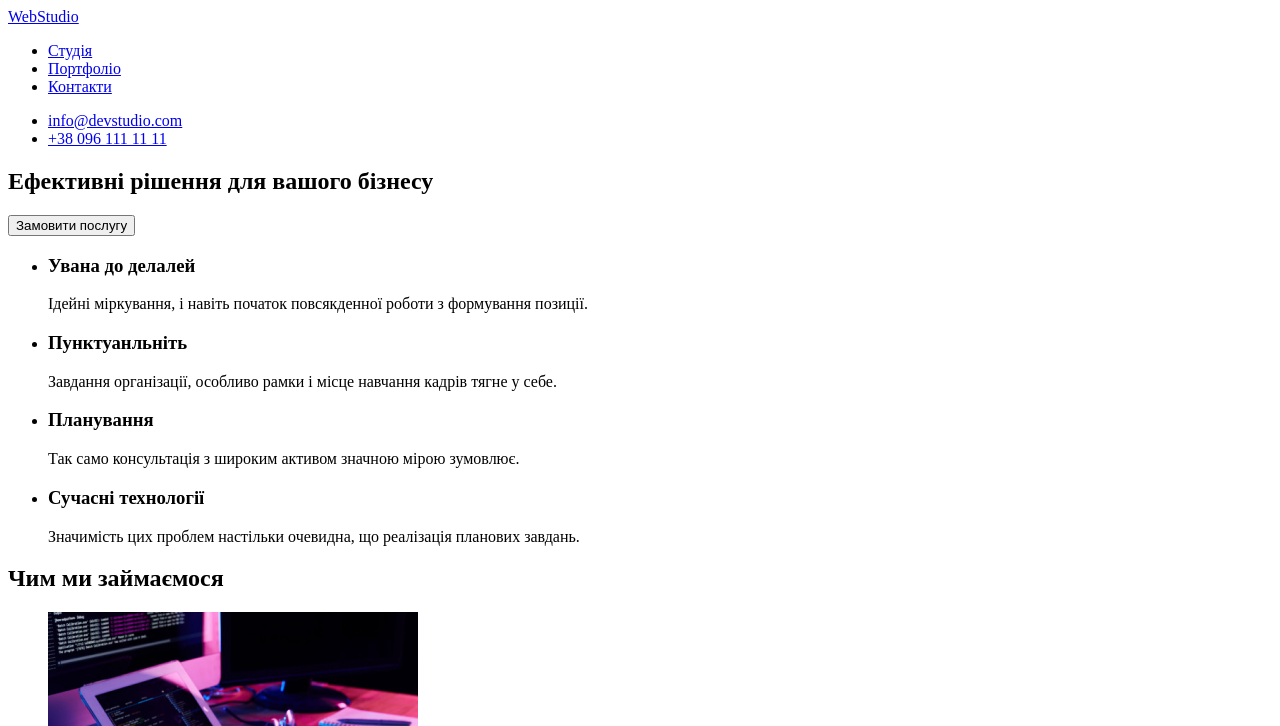
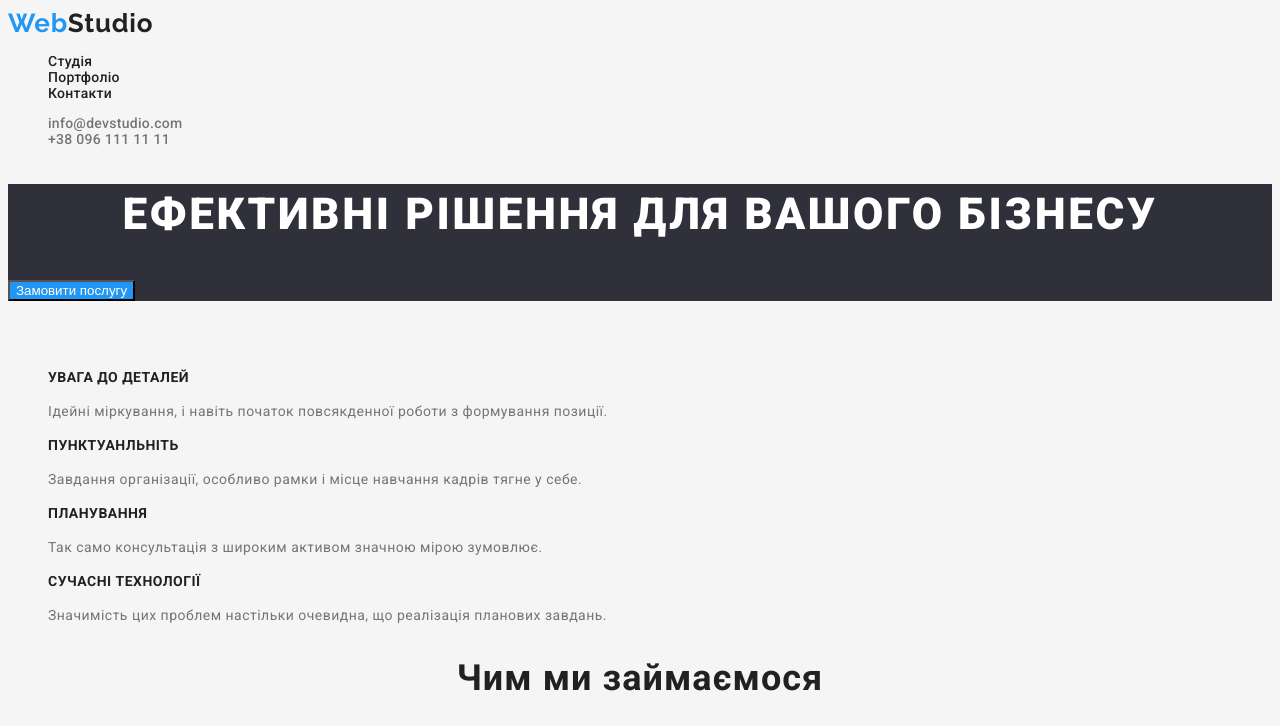
Before and after one commit to YuriiHaldetskyi/homework-2, a plain HTML site: page index.html in a window 1280 px wide. Shown: the top 726 px of the page. Drawn offline with Linux system fonts and the light colour scheme.

Commit message:
Добавлення css до сторінки Студія

```diff
--- /dev/null
+++ b/css/style.css
@@ -0,0 +1,153 @@
+/* Палітра */
+:root {
+  /* Text */
+  --primary-txt-cl: #212121;
+  --secondary-txt-cl: #757575;
+  --actionaly-txt-cl: #2196f3;
+  --white-txt-cl: #ffffff;
+  --gray-txt-cl-60: rgba(255, 255, 255, 0.6);
+  /* Back ground */
+  --primaty-bg-cl: #f5f5f5;
+  --secondary-bg-cl: #f5f4fa;
+  --actionaly-bg-cl: #2f303a;
+  /* Others */
+}
+/* Body */
+.page {
+  background: var(--primaty-bg-cl);
+  color: var(--primary-txt-cl);
+
+  font-family: Roboto, sans-serif;
+}
+a {
+  color: currentColor;
+  text-decoration: none;
+}
+ul {
+  list-style: none;
+}
+/* HEADER */
+.logo-link {
+  color: var(--primary-txt-cl);
+  font-family: 'Raleway';
+  font-weight: 700;
+  font-size: 26px;
+  line-height: calc(31 / 26);
+  letter-spacing: 0.03em;
+}
+.logo-link-web {
+  color: var(--actionaly-txt-cl);
+}
+.header-list {
+  font-family: 'Roboto';
+  font-weight: 500;
+  font-size: 14px;
+  line-height: calc(16 / 14);
+  letter-spacing: 0.02em;
+}
+.header-item {
+  color: var(--primary-txt-cl);
+}
+.header-studio-link,
+.header-portf-link,
+.header-cont-link {
+  color: inherit;
+}
+.header-link:hover,
+.header-link:focus {
+  color: var(--actionaly-txt-cl);
+}
+
+.header-com {
+  color: var(--secondary-txt-cl);
+}
+.header-com:hover,
+.header-com:focus {
+  color: var(--actionaly-txt-cl);
+}
+/* HERO*/
+.hero {
+  background: var(--actionaly-bg-cl);
+}
+.hero-title {
+  font-weight: 900;
+  font-size: 44px;
+  line-height: calc(60 / 44);
+  text-align: center;
+  letter-spacing: 0.06em;
+  text-transform: uppercase;
+  color: var(--white-txt-cl);
+}
+.hero-btn {
+  background: var(--actionaly-txt-cl);
+  color: var(--white-txt-cl);
+}
+/* Specias */
+.features-title {
+  opacity: 0;
+}
+.features-list {
+  letter-spacing: 0.03em;
+}
+.features-subtitle {
+  font-weight: 700;
+  font-size: 14px;
+  line-height: calc(16 / 14);
+  text-transform: uppercase;
+}
+.features-text {
+  font-size: 14px;
+  line-height: calc(24 / 14);
+  color: var(--secondary-txt-cl);
+}
+/* What we doing */
+.work-title {
+  font-weight: 700;
+  font-size: 36px;
+  line-height: calc(42 / 36);
+  text-align: center;
+  letter-spacing: 0.03em;
+}
+/* Team */
+.team-title {
+  font-weight: 700;
+  font-size: 36px;
+  line-height: calc(42 / 36);
+  text-align: center;
+  letter-spacing: 0.03em;
+}
+.team-subtitle {
+  font-weight: 500;
+  font-size: 16px;
+  line-height: calc(19 / 16);
+  text-align: center;
+  letter-spacing: 0.03em;
+}
+.team-text {
+  font-size: 16px;
+  line-height: calc(19 / 16);
+  text-align: center;
+  letter-spacing: 0.03em;
+  color: var(--secondary-txt-cl);
+}
+/* Footer */
+.footer {
+  background: var(--actionaly-bg-cl);
+  letter-spacing: 0.03em;
+  font-size: 14px;
+  line-height: calc(24 / 14);
+}
+.adress {
+  color: var(--white-txt-cl);
+}
+.adress:hover,
+.adress:focus {
+  color: var(--actionaly-txt-cl);
+}
+.adress-link {
+  color: var(--gray-txt-cl-60);
+}
+.adress-link:hover,
+.adress-link:focus {
+  color: var(--actionaly-txt-cl);
+}
--- a/index.html
+++ b/index.html
@@ -5,57 +5,80 @@
     <meta http-equiv="X-UA-Compatible" content="IE=edge" />
     <meta name="viewport" content="width=device-width, initial-scale=1.0" />
     <title>Document</title>
+    <!-- Fonts -->
+    <link rel="preconnect" href="https://fonts.googleapis.com" />
+    <link rel="preconnect" href="https://fonts.gstatic.com" crossorigin />
+    <link
+      href="https://fonts.googleapis.com/css2?family=Raleway:wght@700&family=Roboto:wght@400;500;700;900&display=swap"
+      rel="stylesheet"
+    />
+    <!-- Styles -->
+    <link rel="stylesheet" href="./css/style.css" />
   </head>
-  <body>
-    <header>
-      <nav>
-        <a class="link" href="./index.html" lang="en">WebStudio</a>
-        <ul>
-          <li><a class="link" href="#">Студія</a></li>
-          <li><a class="link" href="#">Портфоліо</a></li>
-          <li><a class="link" href="#">Контакти</a></li>
+  <body class="page">
+    <header class="header">
+      <nav class="nav">
+        <a class="logo-link link" href="./index.html" lang="en">
+          <span class="logo-link-web">Web</span>Studio</a
+        >
+        <ul class="header-list list">
+          <li class="header-item"><a class="header-link" href="#">Студія</a></li>
+          <li class="header-item"><a class="header-link" href="./portfolio.html">Портфоліо</a></li>
+          <li class="header-item"><a class="header-link" href="#">Контакти</a></li>
         </ul>
       </nav>
-      <ul class="list">
-        <li class="list-el">
-          <a class="link" href="mailto:info@devstudio.com" rel="noopener noreferrer"
+      <ul class="header-list list">
+        <li class="header-item">
+          <a class="header-com link" href="mailto:info@devstudio.com" rel="noopener noreferrer"
             >info@devstudio.com</a
           >
         </li>
-        <li class="list-el">
-          <a class="link" href="tel:+380961111111" rel="noopener noreferrer">+38 096 111 11 11</a>
+        <li class="header-item">
+          <a class="header-com link" href="tel:+380961111111" rel="noopener noreferrer"
+            >+38 096 111 11 11</a
+          >
         </li>
       </ul>
     </header>
     <main>
       <!--Hero-->
-      <section class="section">
-        <h1 class="section-title">Ефективні рішення для вашого бізнесу</h1>
-        <button type="button">Замовити послугу</button>
+      <section class="hero">
+        <h1 class="hero-title">Ефективні рішення для вашого бізнесу</h1>
+        <button class="hero-btn" type="button">Замовити послугу</button>
       </section>
-      <section class="Особливості">
-        <h2 hidden class="section-title">Особливості</h2>
-        <ul class="list">
-          <li class="list-">
-            <h3>Увана до делалей</h3>
-            <p>Ідейні міркування, і навіть початок повсякденної роботи з формування позиції.</p>
+      <!-- Specials -->
+      <section class="features">
+        <h2 class="features-title">Особливості</h2>
+        <ul class="features-list">
+          <li class="features-item">
+            <h3 class="features-subtitle">Увага до деталей</h3>
+            <p class="features-text"
+              >Ідейні міркування, і навіть початок повсякденної роботи з формування позиції.</p
+            >
           </li>
           <li>
-            <h3>Пунктуанльніть</h3>
-            <p>Завдання організації, особливо рамки і місце навчання кадрів тягне у себе.</p>
+            <h3 class="features-subtitle">Пунктуанльніть</h3>
+            <p class="features-text"
+              >Завдання організації, особливо рамки і місце навчання кадрів тягне у себе.</p
+            >
           </li>
           <li>
-            <h3>Планування</h3>
-            <p>Так само консультація з широким активом значною мірою зумовлює.</p>
+            <h3 class="features-subtitle">Планування</h3>
+            <p class="features-text"
+              >Так само консультація з широким активом значною мірою зумовлює.</p
+            >
           </li>
           <li>
-            <h3>Сучасні технології</h3>
-            <p>Значимість цих проблем настільки очевидна, що реалізація планових завдань.</p>
+            <h3 class="features-subtitle">Сучасні технології</h3>
+            <p class="features-text"
+              >Значимість цих проблем настільки очевидна, що реалізація планових завдань.</p
+            >
           </li>
         </ul>
       </section>
-      <section class="section">
-        <h2 class="section-title">Чим ми займаємося</h2>
+      <!-- Чим займаємось -->
+      <section class="work">
+        <h2 class="work-title">Чим ми займаємося</h2>
         <ul>
           <li>
             <img
@@ -86,8 +109,9 @@
           </li>
         </ul>
       </section>
-      <section class="section">
-        <h2>Наша команда</h2>
+      <!-- Команда -->
+      <section class="team">
+        <h2 class="team-title">Наша команда</h2>
         <ul>
           <li>
             <img
@@ -97,8 +121,8 @@
               height="260"
               width="270"
             />
-            <h3>Ігор Дем'яненко</h3>
-            <p>Product Designer</p>
+            <h3 class="team-subtitle">Ігор Дем'яненко</h3>
+            <p class="team-text">Product Designer</p>
           </li>
           <li>
             <img
@@ -108,8 +132,8 @@
               height="260"
               width="270"
             />
-            <h3>Ольга Рєпіна</h3>
-            <p>Frontend Developer</p>
+            <h3 class="team-subtitle">Ольга Рєпіна</h3>
+            <p class="team-text">Frontend Developer</p>
           </li>
           <li>
             <img
@@ -119,8 +143,8 @@
               height="260"
               width="270"
             />
-            <h3>Микола Тарасов</h3>
-            <p>Marketing</p>
+            <h3 class="team-subtitle">Микола Тарасов</h3>
+            <p class="team-text">Marketing</p>
           </li>
           <li>
             <img
@@ -130,31 +154,37 @@
               height="260"
               width="270"
             />
-            <h3>Михайло Єрмаков</h3>
-            <p>UI Designer</p>
+            <h3 class="team-subtitle">Михайло Єрмаков</h3>
+            <p class="team-text">UI Designer</p>
           </li>
         </ul>
       </section>
     </main>
-    <footer>
-      <a class="link" href="index.html" lang="en">WebStudio</a>
-      <address>
-        <ul class="lisl">
+    <footer class="footer">
+      <a class="logo-link link" href="./index.html" lang="en">
+        <span class="logo-link-web">Web</span>Studio</a
+      >
+      <address class="footer-adress">
+        <ul class="adress-list">
           <li>
-            <a class="link" href="https://goo.gl/maps/cLGHzwwjrCpjriFd6" rel="noopener noreferrer">
+            <a
+              class="adress"
+              href="https://goo.gl/maps/cLGHzwwjrCpjriFd6"
+              rel="noopener noreferrer"
+            >
               м. Київ, пр-т Лесі Українки, 26
             </a>
           </li>
-          <li class="list-el">
-            <a class="link" href="mailto:info@devstudio.com" rel="noopener noreferrer"
+          <li class="item">
+            <a class="adress-link" href="mailto:info@devstudio.com" rel="noopener noreferrer"
               >info@devstudio.com</a
             >
           </li>
-          <li class="list-el"
-            ><a class="link" href="tel:+380961111111" rel="noopener noreferrer"
+          <li class="">
+            <a class="adress-link" href="tel:+380961111111" rel="noopener noreferrer"
               >+38 096 111 11 11</a
-            ></li
-          >
+            >
+          </li>
         </ul>
       </address>
     </footer>
```
